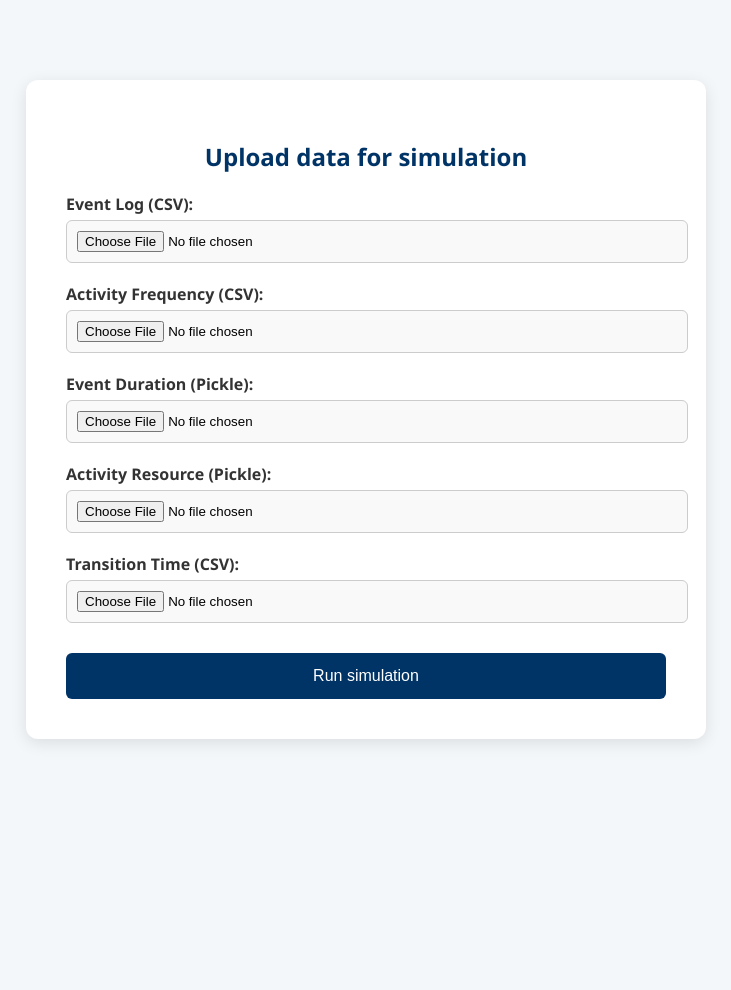
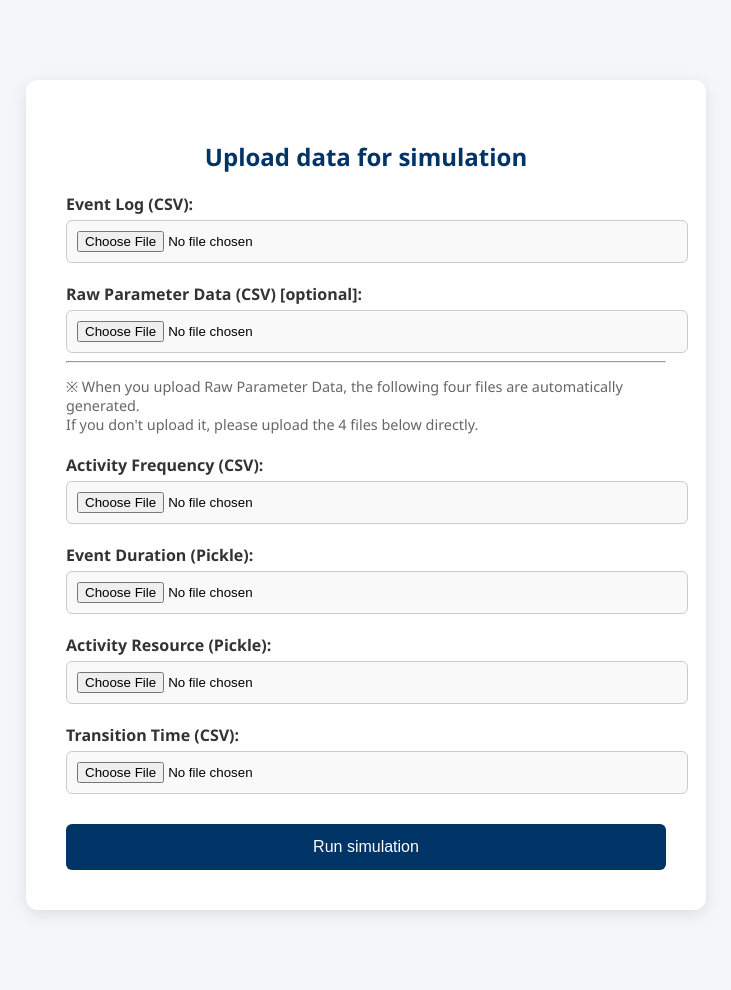
Before and after one commit to SeoDSeok/simulation_web, a Flask app: page /upload_inputs in a window 1280 px wide. Shown: the whole page, without its empty margins (274-1005 px from the left). Before the commit the page ends 743 px from the top, so only its background shows below. Run offline with Flask 3, Linux system fonts and the light colour scheme.

Commit message:
upload_inputs update

```diff
--- a/app/templates/upload_inputs.html
+++ b/app/templates/upload_inputs.html
@@ -1,5 +1,5 @@
 <!DOCTYPE html>
-<html lang="ko">
+<html lang="en">
 <head>
     <meta charset="UTF-8">
     <title>Upload Simulation Input</title>
@@ -63,23 +63,31 @@
     <div class="container">
         <h2>Upload data for simulation</h2>
         <form action="{{ url_for('main.upload_inputs') }}" method="POST" enctype="multipart/form-data">
+            <!-- 기존 파일들 -->
             <label>Event Log (CSV):</label>
             <input type="file" name="event_log" accept=".csv" required>
 
+            <label>Raw Parameter Data (CSV) [optional]:</label>
+            <input type="file" name="raw_param_data" accept=".csv">
+
+            <hr>
+            <p style="font-size:0.9em;color:#666;">※ When you upload Raw Parameter Data, the following four files are automatically generated.<br> If you don't upload it, please upload the 4 files below directly.</p>
+
             <label>Activity Frequency (CSV):</label>
-            <input type="file" name="activity_freq" accept=".csv" required>
+            <input type="file" name="activity_freq" accept=".csv">
 
             <label>Event Duration (Pickle):</label>
-            <input type="file" name="event_duration" accept=".pickle" required>
+            <input type="file" name="event_duration" accept=".pickle">
 
             <label>Activity Resource (Pickle):</label>
-            <input type="file" name="activity_resource" accept=".pickle" required>
+            <input type="file" name="activity_resource" accept=".pickle">
 
             <label>Transition Time (CSV):</label>
-            <input type="file" name="transition_time" accept=".csv" required>
+            <input type="file" name="transition_time" accept=".csv">
 
             <button type="submit">Run simulation</button>
         </form>
     </div>
+
 </body>
 </html>
```
